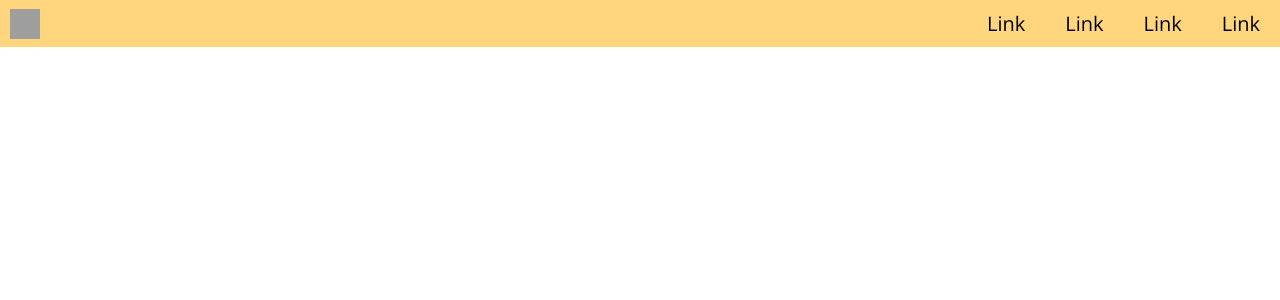
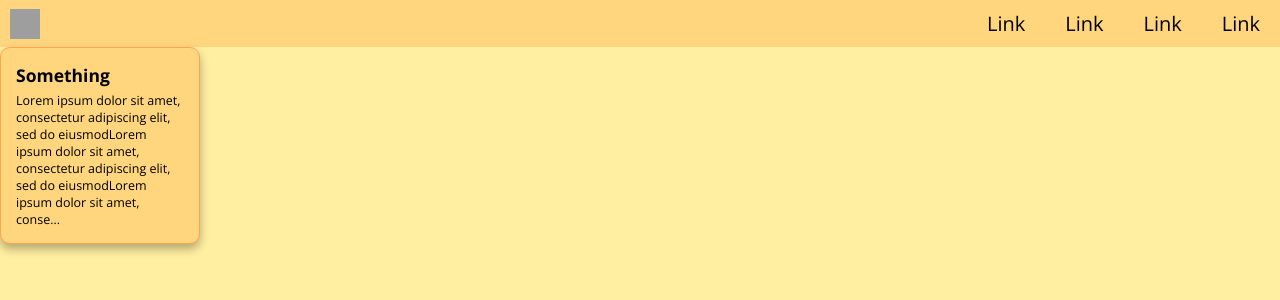
Before and after one commit to TommmyKelly/ProductivityApp, a React (Create React App) app: page / in a window 1280 px wide. Shown: the top 300 px of the page. Built offline with nearby package versions, Linux system fonts and the light colour scheme; grey boxes are pictures that could not be loaded.

Commit message:
added a draggable note

```diff
--- a/package.json
+++ b/package.json
@@ -9,11 +9,11 @@
     "prop-types": "^15.7.2",
     "react": "^17.0.1",
     "react-dom": "^17.0.1",
+    "react-draggable": "^4.4.3",
     "react-router": "^5.2.0",
     "react-router-dom": "^5.2.0",
     "react-scripts": "4.0.0",
     "redux": "^4.0.5",
-    "redux-thunk": "^2.3.0",
     "web-vitals": "^0.2.4"
   },
   "scripts": {
--- a/src/App.js
+++ b/src/App.js
@@ -2,11 +2,13 @@ import "./App.css";
 import { BrowserRouter } from "react-router-dom";
 
 import NavigationBar from "./Components/NavigationBar/NavigationBar";
+import NoteBoard from "./Containers/NoteBoard/NoteBoard";
 
 function App() {
    return (
       <BrowserRouter>
          <NavigationBar />
+         <NoteBoard />
       </BrowserRouter>
    );
 }
--- a/src/Components/Notes/Note/Note.js
+++ b/src/Components/Notes/Note/Note.js
@@ -1,5 +1,26 @@
 import React from "react";
+import PropTypes from "prop-types";
+import Draggable from "react-draggable";
 
-const Note = () => {};
+import classes from "./Note.module.css";
+
+const Note = props => {
+   let content = props.content.slice(0, 175);
+   content += "...";
+
+   return (
+      <Draggable bounds="parent">
+         <div className={classes.Note}>
+            <h3 className={classes.Title}>{props.title}</h3>
+            <p className={classes.Content}>{content}</p>
+         </div>
+      </Draggable>
+   );
+};
+
+Note.propTypes = {
+   title: PropTypes.string,
+   content: PropTypes.string,
+};
 
 export default Note;
--- /dev/null
+++ b/src/Components/Notes/Note/Note.module.css
@@ -0,0 +1,23 @@
+.Note {
+   background-color: var(--color-primary);
+   border: 1px solid var(--color-primary-dark);
+   border-radius: 10px;
+   box-shadow: 0 0.5rem 1rem rgba(0, 0, 0, 0.3);
+   width: 20rem;
+   min-height: 5rem;
+   max-height: 20rem;
+   padding: 1.5rem;
+}
+
+.Note:hover {
+   cursor: grab;
+}
+
+.Title {
+   font-size: 1.75rem;
+   margin-bottom: 0.5rem;
+}
+
+.Content {
+   font-size: 1.25rem;
+}
--- a/src/Components/Notes/Notes.js
+++ /dev/null
@@ -1,5 +0,0 @@
-import React from "react";
-
-const Notes = () => {};
-
-export default Notes;
--- a/src/Containers/NoteBoard/NoteBoard.js
+++ b/src/Containers/NoteBoard/NoteBoard.js
@@ -1,8 +1,18 @@
 import React from "react";
+
+import classes from "./NoteBoard.module.css";
+import Note from "../../Components/Notes/Note/Note";
 
 class NoteBoard extends React.Component {
    render() {
-      return <div></div>;
+      return (
+         <div className={classes.NoteBoard}>
+            <Note
+               title="Something"
+               content="Lorem ipsum dolor sit amet, consectetur adipiscing elit, sed do eiusmodLorem ipsum dolor sit amet, consectetur adipiscing elit, sed do eiusmodLorem ipsum dolor sit amet, consectetur adipiscing elit, sed do eiusmodLorem ipsum dolor sit amet, consectetur adipiscing elit, sed do eiusmod tempor incididunt ut labore et dolore magna aliqua. Lobortis mattis aliquam faucibus purus in massa."
+            />
+         </div>
+      );
    }
 }
 
--- /dev/null
+++ b/src/Containers/NoteBoard/NoteBoard.module.css
@@ -0,0 +1,5 @@
+.NoteBoard {
+   background-color: var(--color-primary-light);
+   min-width: 100%;
+   height: 100vh;
+}
--- a/src/index.css
+++ b/src/index.css
@@ -29,6 +29,7 @@ body {
    font-family: "Open Sans", sans-serif;
    -webkit-font-smoothing: antialiased;
    -moz-osx-font-smoothing: grayscale;
+   overflow-y: hidden;
 }
 
 code {
```
Also changed, not shown: src/Components/Notes/Notes.css (deleted), src/Containers/NoteBoard/NoteBoard.css (deleted), 1 other file (tests, documents, lock files or other folders).
